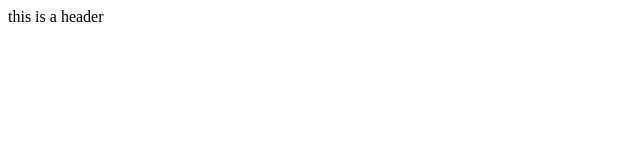
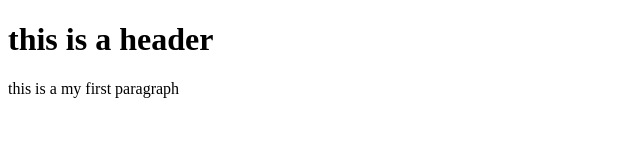
Before and after one commit to harish3123/mygitproject, a plain HTML site: page index.html in a window 1280 px wide. Shown: the whole page, without its empty margins (0-640 px from the left). Drawn offline with Linux system fonts and the light colour scheme.

Commit message:
changes done on html with paragraph

```diff
--- a/index.html
+++ b/index.html
@@ -6,6 +6,7 @@
     <title>Document</title>
 </head>
 <body>
-    <h>this is a header</h>
+    <h1>this is a header</h1>
+    <p1>this is a my first paragraph</p1>
 </body>
 </html>
```
